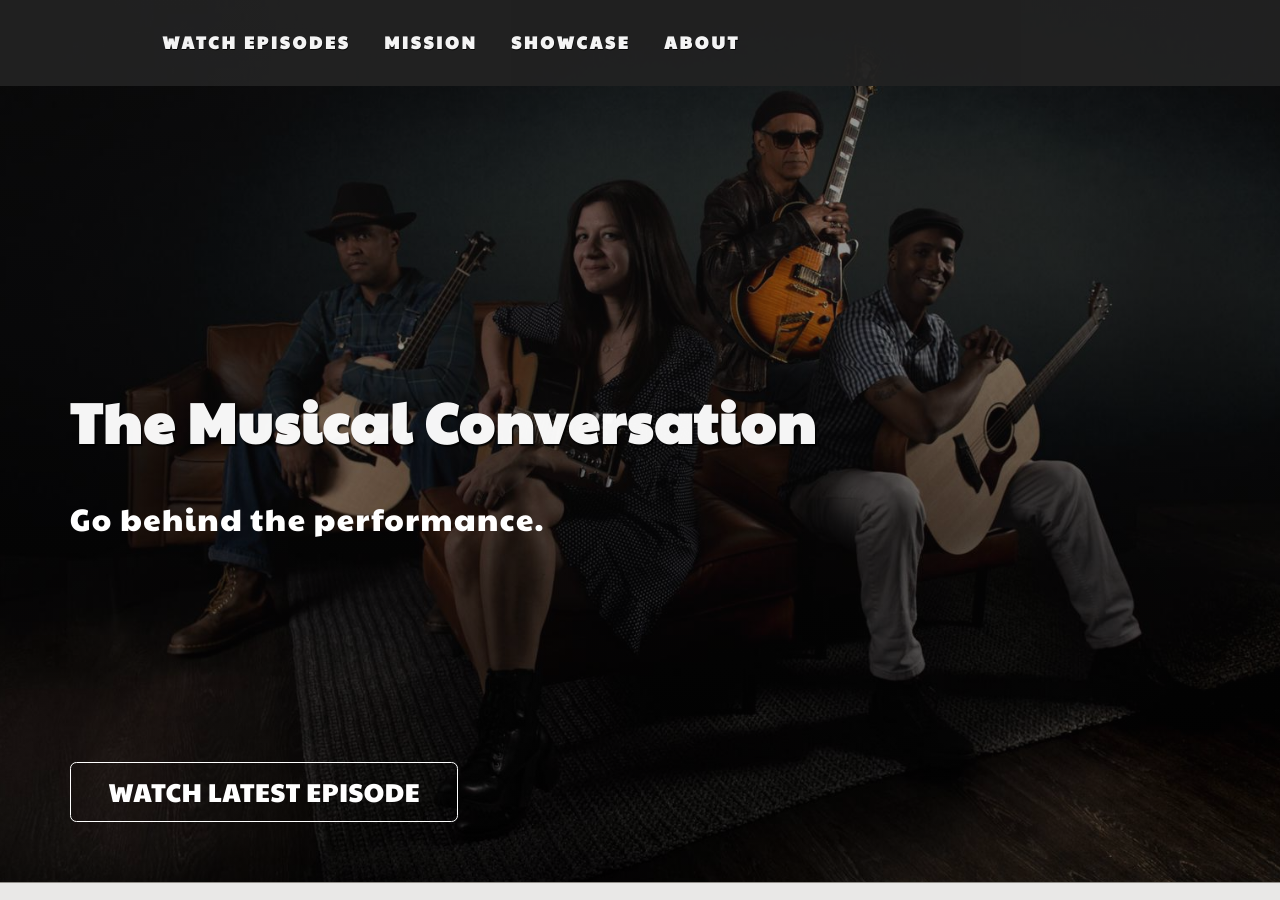
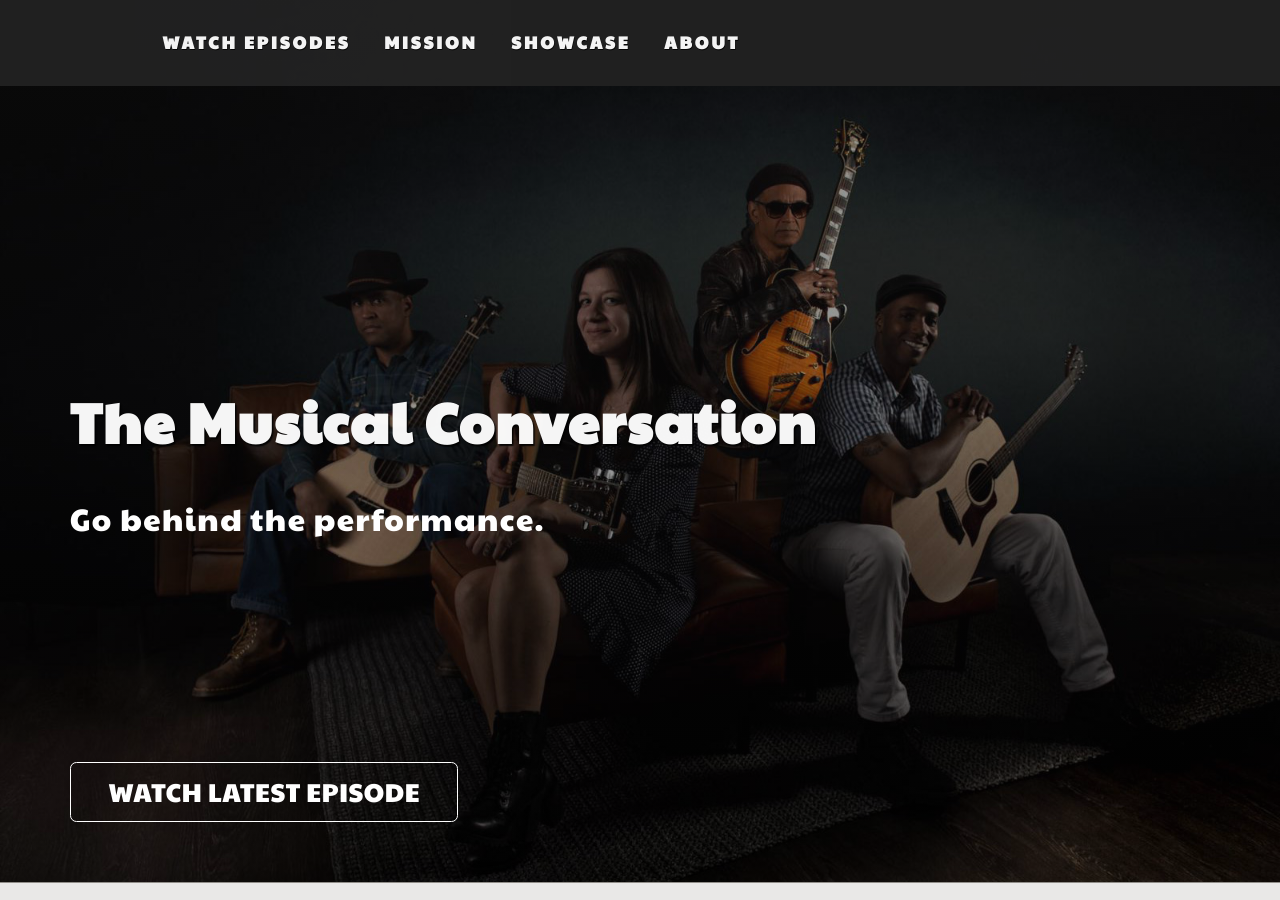
Before and after one commit to jericho1ne/themusicalconversation, a Jekyll site: the page built from src/index.html, in a window 1280 px wide and 900 px high. Built offline with Jekyll 4.4.1, drawn with Linux system fonts in a browser that asks for light colours; some web fonts are replaced.

Commit message:
Header image nudge

```diff
--- a/src/_sass/_components.scss
+++ b/src/_sass/_components.scss
@@ -294,7 +294,7 @@
   padding: 0px;
   top: 0;
   left: 0;
-  background-image: url('../img/header-hutch.jpg');
+  background-image: url('../img/header-hutchinson.jpg');
   background-position: center center;
   background-repeat: none;
   background-size: cover;
```
Also changed, not shown: dist/assets/css/main.css, dist/assets/img/header-hutch-original.jpg (added), dist/assets/img/header-hutch.jpg (deleted), dist/assets/img/header-hutchinson.jpg (added), dist/feed.xml, src/assets/img/header-hutch-original.jpg (added), src/assets/img/header-hutch.jpg (deleted), src/assets/img/header-hutchinson.jpg (added), 1 other file.
